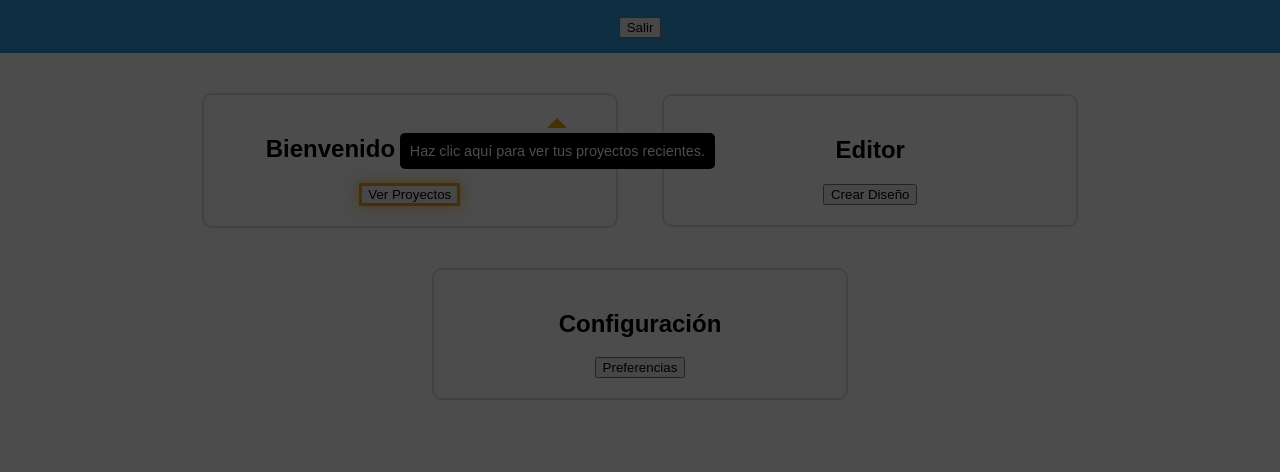
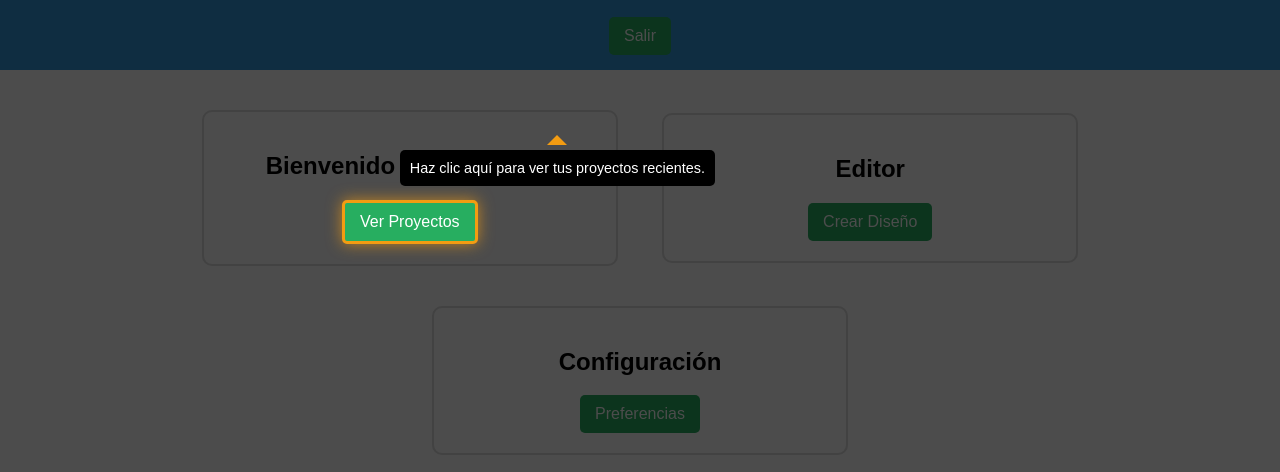
Before and after one commit to 05JosueLopez/Test, a plain HTML site: page test03.html in a window 1280 px wide. Shown: the part 66-538 px from the top of the page. Drawn offline with Linux system fonts and the light colour scheme.

Commit message:
Actualizar test03.html

```diff
--- a/test03.html
+++ b/test03.html
@@ -32,12 +32,24 @@
             position: relative;
         }
 
+        button {
+            padding: 10px 15px;
+            border: none;
+            background: #27ae60;
+            color: white;
+            cursor: pointer;
+            font-size: 16px;
+            border-radius: 5px;
+        }
+
         /* 🔥 Resaltado dinámico */
         .highlight {
             position: relative;
             border: 3px solid #f39c12 !important;
             box-shadow: 0px 0px 15px rgba(243, 156, 18, 0.7);
             transition: all 0.3s ease-in-out;
+            z-index: 100;
+            pointer-events: auto; /* 🔥 Ahora los clics funcionan */
         }
 
         /* Tooltip */
@@ -49,6 +61,7 @@
             border-radius: 5px;
             display: none;
             font-size: 0.9em;
+            z-index: 200;
         }
 
         /* Fondo oscuro para el recorrido */
@@ -60,7 +73,8 @@
             height: 100%;
             background: rgba(0, 0, 0, 0.7);
             display: none;
-            z-index: 10;
+            z-index: 50;
+            pointer-events: none; /* 🔥 Deja pasar los clics */
         }
 
         /* Flecha indicativa */
```
